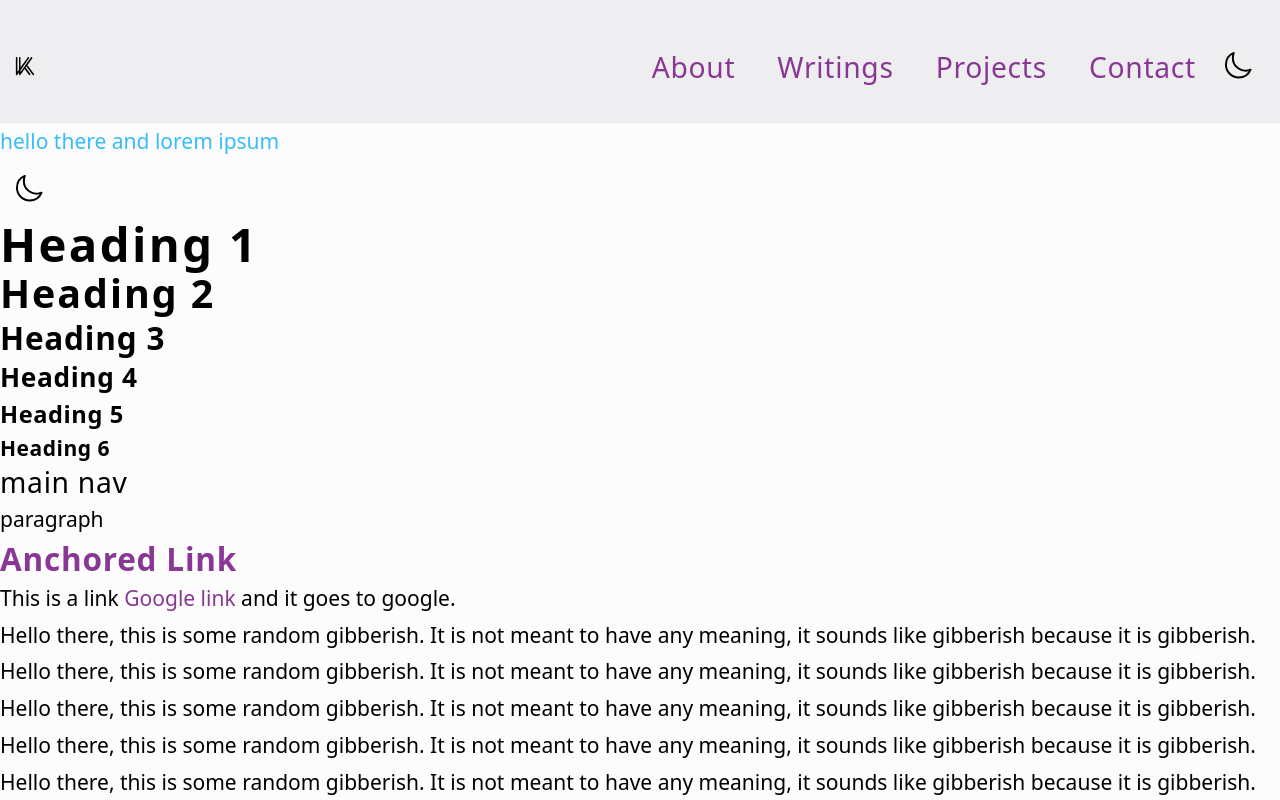
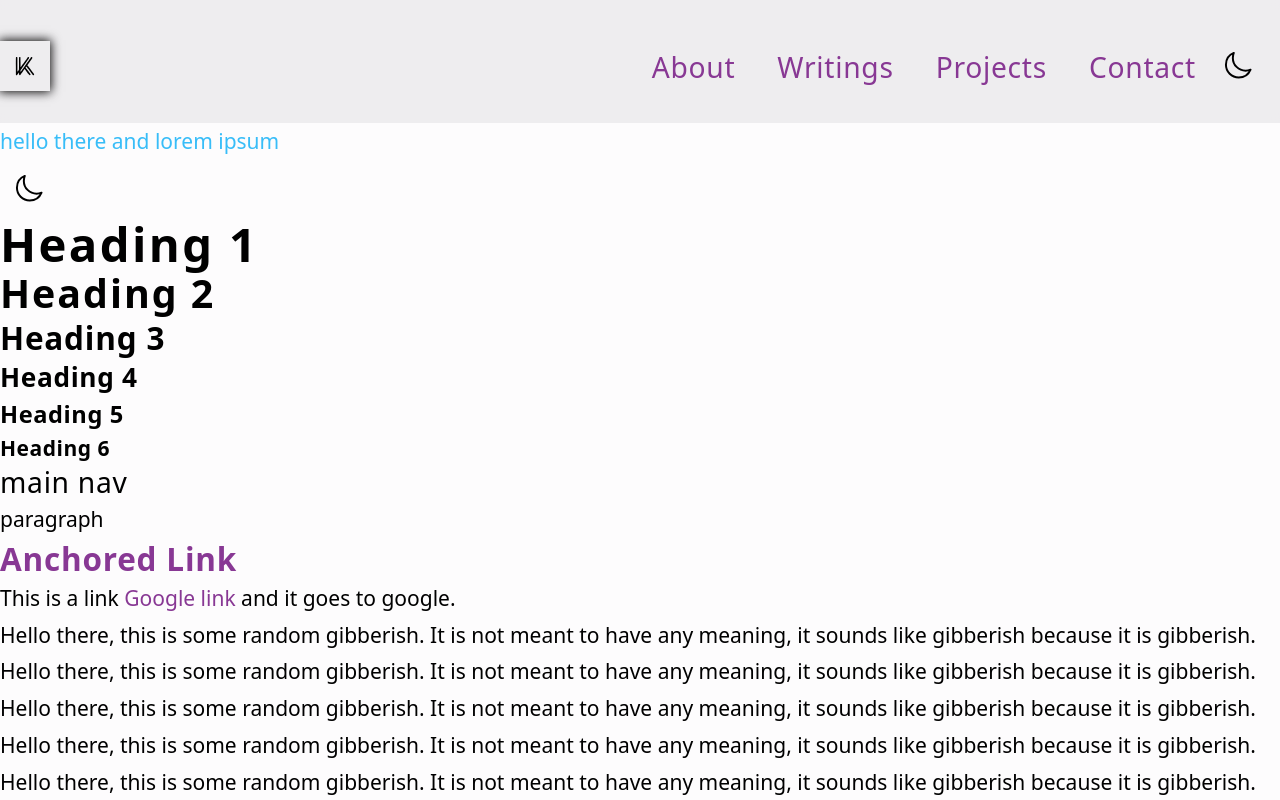
Before and after one commit to khinshankhan/www, a Next.js app: page / in a window 1280 px wide. Shown: the top 800 px of the page. Built offline with nearby package versions, Linux system fonts and the light colour scheme.

Commit message:
working home link

```diff
--- a/components/toggles/home.tsx
+++ b/components/toggles/home.tsx
@@ -1,6 +1,7 @@
 "use client"
 
 import React from "react"
+import Link from "next/link"
 
 import { Logo, type ILogoProps } from "components/icons"
 
@@ -12,5 +13,9 @@ interface IHomeToggleProps extends ILogoProps {
 // TODO: build out link wrapper
 export function HomeToggle(props: IHomeToggleProps) {
   const size = "50px"
-  return <Logo width={size} height={size} {...props} />
+  return (
+    <Link href="/" aria-label="Navigate to homepage." className="home-link">
+      <Logo width={size} height={size} {...props} />
+    </Link>
+  )
 }
--- a/styles/globals.css
+++ b/styles/globals.css
@@ -245,6 +245,31 @@
     }
   }
 
+  .home-link {
+    & svg {
+      box-shadow: 0px 0px 10px 1px var(--logo-fg);
+    }
+    & .fg {
+      transition: transform 0.3s ease-in-out;
+    }
+    & .border {
+      transition: all 1s ease;
+    }
+
+    &:is(:hover, :focus, :focus-visible) {
+      & .fg {
+        transform: translate(-50px, -50px) scale(1.25);
+      }
+      & .bg {
+        /* TODO: replace with ghostbg */
+        fill: theme(colors.transparent);
+      }
+      & .border {
+        stroke: hsl(var(--link-active));
+      }
+    }
+  }
+
   button {
     @apply bg-gray-400;
   }
```
